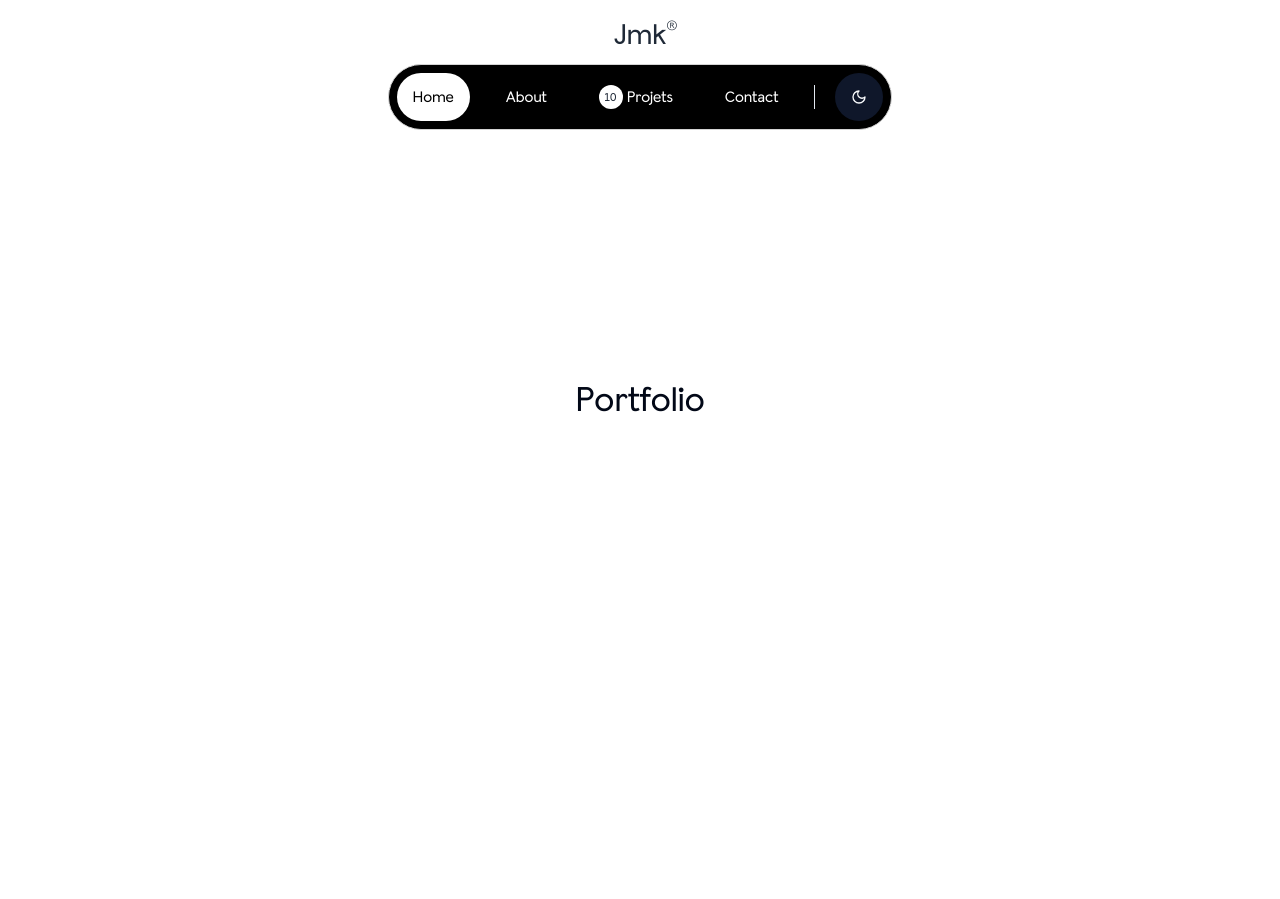
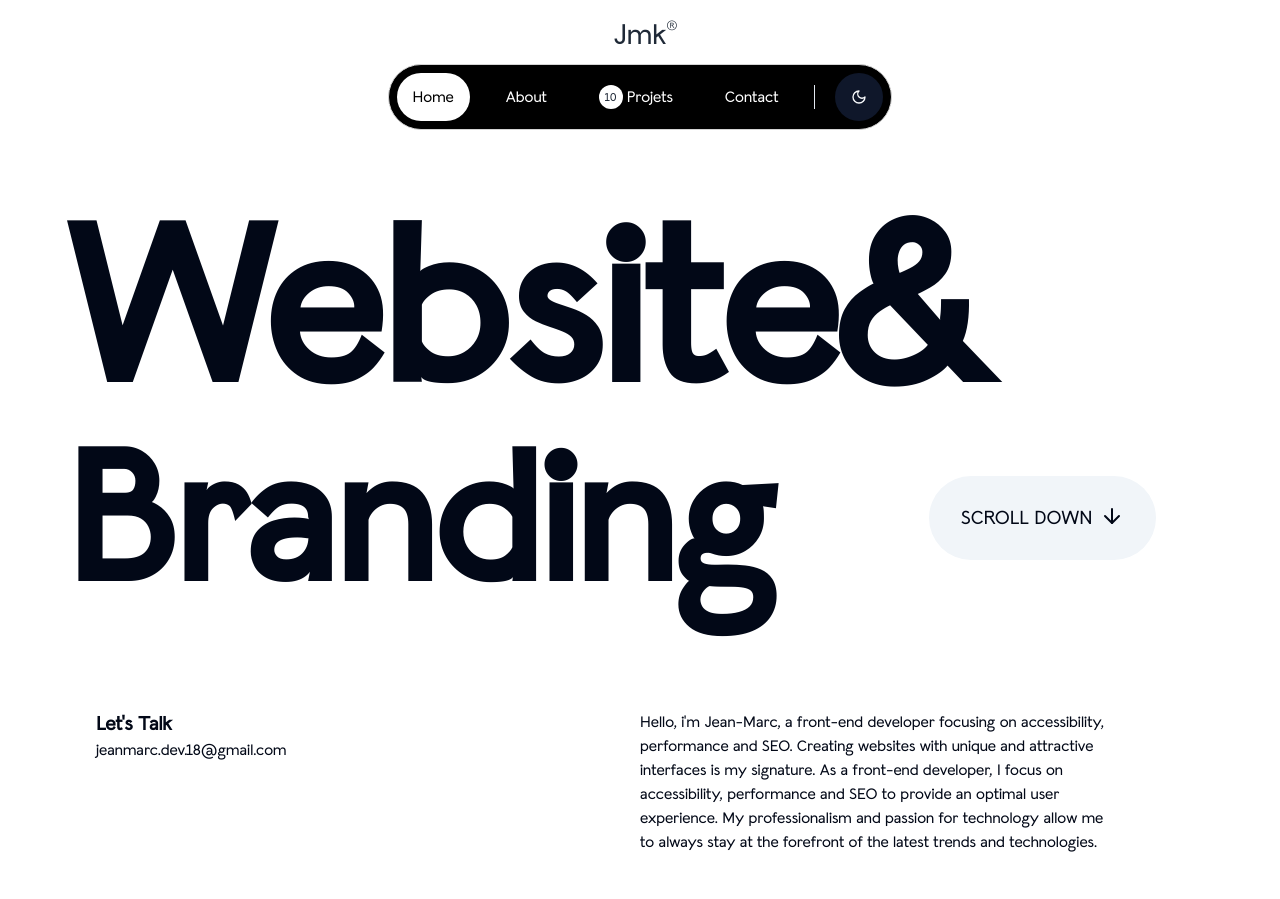
Before and after one commit to Jean-Marc18/jm-portfolio, a Next.js app: page / in a window 1280 px wide. Shown: the top 899 px of the page. Built offline with nearby package versions, Linux system fonts and the light colour scheme.

Commit message:
implementer l'écran de la hero section

```diff
--- a/app/globals.css
+++ b/app/globals.css
@@ -15,6 +15,9 @@
   padding: 0;
   box-sizing: border-box;
   scroll-behavior: smooth;
+}
+::-webkit-scrollbar {
+  width: 0px;
 }
 
 @layer base {
--- a/components/layout/header/Header.tsx
+++ b/components/layout/header/Header.tsx
@@ -15,11 +15,11 @@ const Header = () => {
   };
 
   return (
-    <header className="flex sm:flex-col items-center justify-between py-4 fixed w-full px-4 sm:justify-center sm:gap-3 backdrop-blur-sm z-10">
+    <header className="flex sm:flex-col items-center justify-between py-4 fixed w-full px-4 sm:justify-center sm:gap-3 backdrop-blur-sm z-10 bg-white/15 dark:bg-black/15">
       <div className="z-20 font-labil text-gray-800 dark:text-white text-3xl">
-        <p className="relative">
+        <Link href="/" className="relative">
           Jmk<span className="text-sm absolute top-0">®</span>
-        </p>
+        </Link>
       </div>
 
       {/* Desktop menu */}
--- a/components/layout/hero/Hero.tsx
+++ b/components/layout/hero/Hero.tsx
@@ -1,10 +1,42 @@
-import React from "react";
+import { ArrowDown } from "lucide-react";
+import Link from "next/link";
 
 const Hero = () => {
   return (
-    <div>
-      <h1 className="text-4xl">Portfolio</h1>
-    </div>
+    <section id="about" className="flex-1 w-full pt-48 max-sm:pt-32">
+      <div className="relative px-24 md:px-16 max-sm:px-8 leading-none">
+        <div className="flex-1 w-full">
+          <h1 className="text-[18vw] font-bold">Website&</h1>
+        </div>
+        <div className="grid grid-cols-1 md:grid-cols-3 max-sm:gap-10 md:gap-14">
+          <h1 className="text-[15vw] col-span-2 font-bold">Branding</h1>
+          <div className="col-span-1 flex flex-col items-end md:items-center max-sm:items-end justify-center">
+            <span className="bg-slate-100 dark:text-black px-4 sm:px-8 py-5 sm:py-7 rounded-full text-base sm:text-xl flex gap-2 uppercase">
+              scroll down <ArrowDown />
+            </span>
+          </div>
+        </div>
+      </div>
+      <div className="flex-1 grid grid-cols-1 lg:grid-cols-2 w-full justify-center mt-12 md:mt-24 px-7 max-sm:gap-7 md:px-24">
+        <div className="flex flex-col justify-start">
+          <h3 className="font-semibold text-xl">Let&apos;s Talk</h3>
+          <Link href="mailto:jeanmarc.dev.18@gmail.com">
+            jeanmarc.dev.18@gmail.com
+          </Link>
+        </div>
+        <div className="w-full flex justify-start">
+          <p className="text-balance">
+            Hello, i&apos;m Jean-Marc, a front-end developer focusing on
+            accessibility, performance and SEO. Creating websites with unique
+            and attractive interfaces is my signature. As a front-end developer,
+            I focus on accessibility, performance and SEO to provide an optimal
+            user experience. My professionalism and passion for technology allow
+            me to always stay at the forefront of the latest trends and
+            technologies.
+          </p>
+        </div>
+      </div>
+    </section>
   );
 };
 
```
